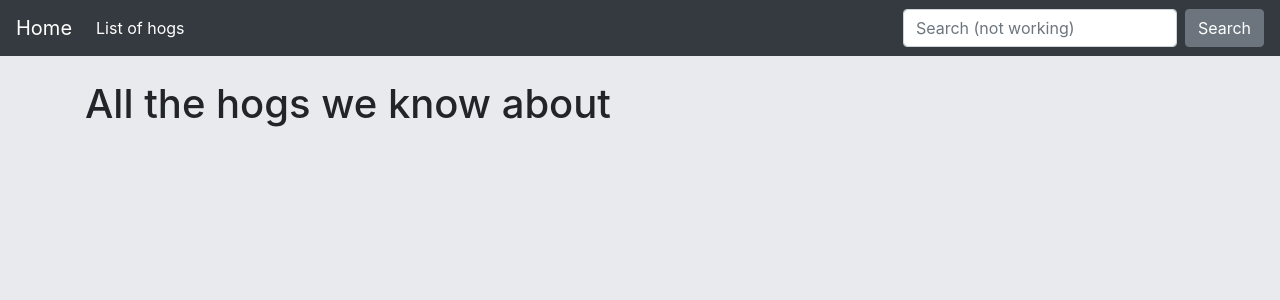
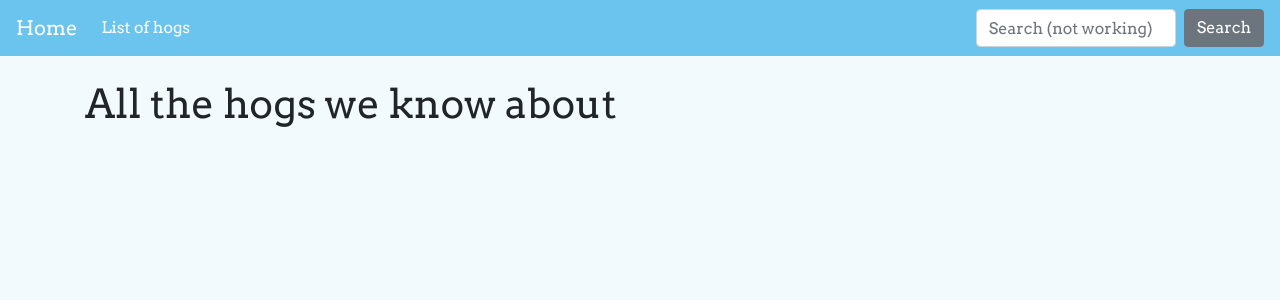
Before and after one commit to tech4nature/hogapp, a Django app: page /hogs/ in a window 1280 px wide. Shown: the top 300 px of the page. Run offline with Django 3.2, Linux system fonts and the light colour scheme; data that the repository does not hold is empty; some libraries are stand-ins or nearby versions.

Commit message:
Add basic branding to look more like the main website

```diff
--- a/hog/frontend/templates/_base.html
+++ b/hog/frontend/templates/_base.html
@@ -19,6 +19,7 @@
     <!-- Bootstrap CSS -->
     <link rel="stylesheet" href="https://stackpath.bootstrapcdn.com/bootstrap/4.3.1/css/bootstrap.min.css" integrity="sha384-ggOyR0iXCbMQv3Xipma34MD+dH/1fQ784/j6cY/iJTQUOhcWr7x9JvoRxT2MZw1T" crossorigin="anonymous">
     <link href="https://vjs.zencdn.net/7.4.1/video-js.css" rel="stylesheet">
+    <link rel="stylesheet" href="https://fonts.googleapis.com/css?family=Arvo|Open+Sans" media="all" />
     <link href='https://api.tiles.mapbox.com/mapbox-gl-js/v1.0.0/mapbox-gl.css' rel='stylesheet' />
 
     <script src="https://code.jquery.com/jquery-3.1.1.min.js"></script>
@@ -30,6 +31,13 @@
 
 
     <style>
+      nav, h1, h2, h3, h4, h5 {
+      font-family: "Arvo", -apple-system,BlinkMacSystemFont,"Segoe UI",Roboto,"Helvetica Neue",Arial,"Noto Sans",sans-serif,"Apple Color Emoji","Segoe UI Emoji","Segoe UI Symbol","Noto Color Emoji"
+      }
+      .bg-blue {
+        background-color: #6ac4ee;
+      }
+
       .bd-placeholder-img {
         font-size: 1.125rem;
         text-anchor: middle;
@@ -47,7 +55,7 @@
 
       body {
         padding-top: 5rem;
-        background-color: #e9eaed;
+        background-color: #f2fafd;
       }
 
       .card-header .img-circle {
@@ -75,7 +83,7 @@
     </style>
   </head>
   <body>
-    <nav class="navbar navbar-expand-md navbar-dark bg-dark fixed-top">
+    <nav class="navbar navbar-expand-md navbar-dark bg-blue fixed-top">
   <a class="navbar-brand" href="/">Home</a>
   <button class="navbar-toggler" type="button" data-toggle="collapse" data-target="#navbarsExampleDefault" aria-controls="navbarsExampleDefault" aria-expanded="false" aria-label="Toggle navigation">
     <span class="navbar-toggler-icon"></span>
```
